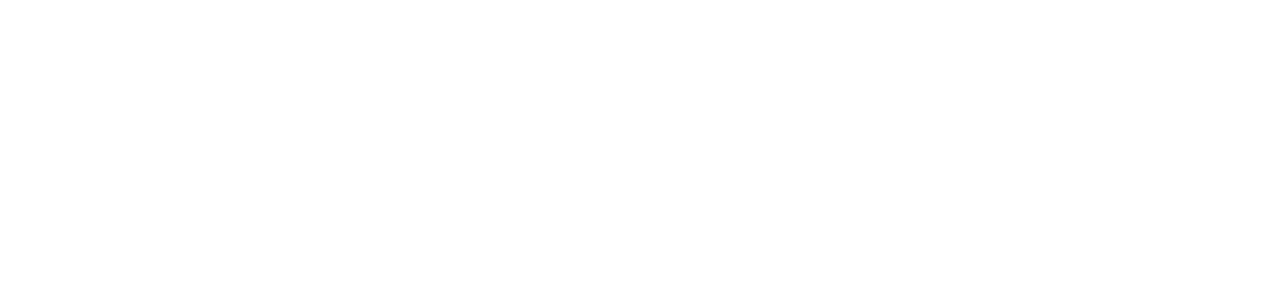
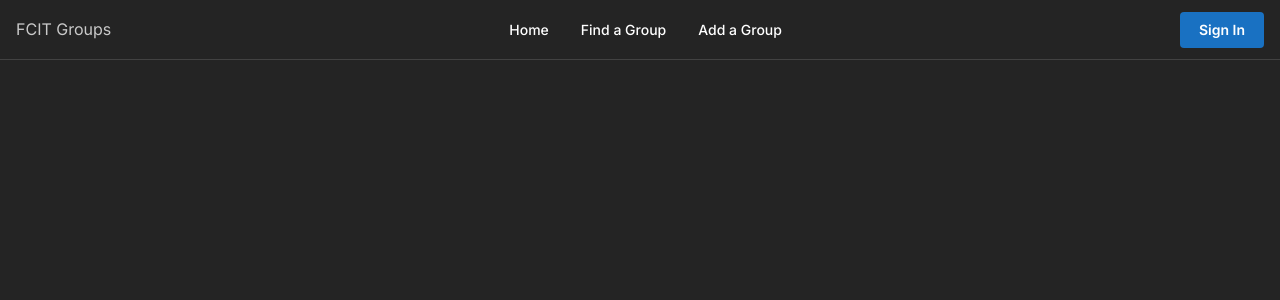
Before and after one commit to xAbdaziz/fcit-groups, a Next.js app: page / in a window 1280 px wide. Shown: the top 300 px of the page. Built offline with nearby package versions, Linux system fonts and the light colour scheme; no server answers.

Commit message:
Sign in and Gender selector.

```diff
--- /dev/null
+++ b/postcss.config.cjs
@@ -0,0 +1,14 @@
+module.exports = {
+    plugins: {
+      'postcss-preset-mantine': {},
+      'postcss-simple-vars': {
+        variables: {
+          'mantine-breakpoint-xs': '36em',
+          'mantine-breakpoint-sm': '48em',
+          'mantine-breakpoint-md': '62em',
+          'mantine-breakpoint-lg': '75em',
+          'mantine-breakpoint-xl': '88em',
+        },
+      },
+    },
+  };
--- /dev/null
+++ b/src/app/components/GenderModal.tsx
@@ -0,0 +1,68 @@
+// GenderModal.tsx
+'use client'
+import { Button, Group, Modal, Select, Text } from '@mantine/core';
+import { useState } from 'react';
+import { useSession } from 'next-auth/react';
+
+export function GenderModal() {
+	const { data: session } = useSession();
+	const [value, setValue] = useState<string | null>('');
+	const [errorMessage, setErrorMessage] = useState<string | null>('');
+	const [isModalOpen, setIsModalOpen] = useState(true);
+
+	const textStyles = {
+		marginBottom: 10,
+	};
+
+	const handleGenderSubmit = async () => {
+		if (value === '') {
+			setErrorMessage('You didn\'t select your gender');
+			return;
+		}
+
+		const genderValue = value === 'Male' ? 1 : 2;
+
+		const response = await fetch('/api/updateGender', {
+			method: 'POST',
+			headers: {
+				'Content-Type': 'application/json',
+			},
+			body: JSON.stringify({
+				email: session?.user.email,
+				gender: genderValue,
+			}),
+		});
+
+		if (!response.ok) {
+			setErrorMessage('Gender update failed');
+			return;
+		}
+
+		// Handle successful update
+		setErrorMessage(''); // Clear the error message
+		setIsModalOpen(false); // Close the modal
+	};
+
+	return (
+		<Modal opened={isModalOpen} onClose={() => { }} title="Before we start, let us get to know you better."
+			centered overlayProps={{ backgroundOpacity: 0.55, blur: 3 }}
+			trapFocus={true} closeOnEscape={false} closeOnClickOutside={false} withCloseButton={false}>
+			<Group justify="center" mt="md">
+				<Text style={textStyles}>Please enter your gender, this will help us to provide links for your section.</Text>
+				<Text style={{ ...textStyles, color: 'red' }}>Keep in mind that you won&apos;t be able to change this later on.</Text>
+			</Group>
+			<Select
+				style={{ marginBottom: 15 }}
+				label="What's your Gender?"
+				placeholder="Pick value"
+				data={['Male', 'Female']}
+				value={value}
+				onChange={setValue}
+			/>
+			<Text style={{ ...textStyles, color: 'red' }}>{errorMessage}</Text>
+			<Group justify="center" mt="md">
+				<Button onClick={handleGenderSubmit}>Submit</Button>
+			</Group>
+		</Modal>
+	);
+}
--- /dev/null
+++ b/src/app/components/Header.tsx
@@ -0,0 +1,106 @@
+// Header.tsx
+
+'use client';
+import {
+	Group,
+	Button,
+	Divider,
+	Box,
+	Burger,
+	Drawer,
+	ScrollArea,
+	rem,
+} from '@mantine/core';
+import { useDisclosure } from '@mantine/hooks';
+import Link from 'next/link';
+import classes from '~/styles/Header.module.css';
+import LoginModal from './LoginModal';
+import { signOut, useSession } from 'next-auth/react';
+
+export function Header() {
+	const [drawerOpened, { toggle: toggleDrawer, close: closeDrawer }] = useDisclosure(false);
+	const [isModalOpen, { toggle: toggleModal, close: closeModal }] = useDisclosure(false);
+
+	const {data: session} = useSession();
+
+	const handleSignInClick = () => {
+		closeDrawer();
+		toggleModal();
+	};
+
+	const handleSignOutClick = async () => {
+		await signOut({ redirect: false });
+		closeDrawer();
+		// Optionally, you can redirect the user to a specific page after sign-out
+	};
+
+	return (
+		<Box pb={120}>
+			{/* Desktop */}
+			<header className={classes.header}>
+				<Group justify="space-between" h="100%">
+					<p>FCIT Groups</p>
+					<Group h="100%" gap={0} visibleFrom="sm">
+						<Link href="#" className={classes.link}>
+							Home
+						</Link>
+						<Link href="#" className={classes.link}>
+							Find a Group
+						</Link>
+						<Link href="#" className={classes.link}>
+							Add a Group
+						</Link>
+					</Group>
+
+					<Group visibleFrom="sm">
+					{session ? (
+							<Button onClick={handleSignOutClick}>Sign Out</Button>
+						) : (
+							<Button onClick={handleSignInClick}>Sign In</Button>
+						)}
+					</Group>
+
+					<Burger opened={drawerOpened} onClick={toggleDrawer} hiddenFrom="sm" />
+				</Group>
+			</header>
+
+			{/* Mobile */}
+			<Drawer
+				opened={drawerOpened}
+				onClose={closeDrawer}
+				size="100%"
+				padding="md"
+				title="Navigation"
+				hiddenFrom="sm"
+				zIndex={1000000}
+			>
+				<ScrollArea h={`calc(100vh - ${rem(80)})`} mx="-md">
+					<Divider my="sm" />
+
+					<Link href="#" className={classes.link}>
+						Home
+					</Link>
+					<Link href="#" className={classes.link}>
+						Find a Group
+					</Link>
+					<Link href="#" className={classes.link}>
+						Add a Group
+					</Link>
+
+					<Divider my="sm" />
+
+					<Group justify="center" grow pb="xl" px="md">
+						{session ? (
+							<Button onClick={handleSignOutClick}>Sign Out</Button>
+						) : (
+							<Button onClick={handleSignInClick}>Sign In</Button>
+						)}
+					</Group>
+				</ScrollArea>
+			</Drawer>
+
+			{/* Login Modal */}
+			<LoginModal opened={isModalOpen} onClose={closeModal} />
+		</Box>
+	);
+}
--- /dev/null
+++ b/src/app/components/LoginModal.tsx
@@ -0,0 +1,52 @@
+import React, { useState } from 'react';
+import { Modal, TextInput, Button, Group, Text } from '@mantine/core';
+import { useForm } from '@mantine/form';
+import { signIn } from "next-auth/react";
+
+
+function LoginModal({ opened, onClose }: { opened: boolean; onClose: () => void; }) {
+	const [pressedSignIn, setPressedSignIn] = useState(false);
+	const form = useForm({
+		initialValues: {
+			email: '',
+		},
+		validate: {
+			email: (value) =>
+				/^[^\s@]+@stu\.kau\.edu\.sa$/.test(value)
+					? null
+					: 'Invalid email, please enter a valid KAU email address.',
+		},
+	});
+
+
+	const handleSignIn = async (email: string) => {
+		signIn("email", { email, redirect: false }).then(() => {
+			setPressedSignIn(true)
+		});
+	}
+
+	return (
+		<Modal opened={opened} onClose={onClose} title="Log in" centered overlayProps={{ backgroundOpacity: 0.55, blur: 3, }}
+		trapFocus={true} closeOnEscape={!pressedSignIn} closeOnClickOutside={!pressedSignIn} withCloseButton={!pressedSignIn}
+		>
+			<form onSubmit={form.onSubmit((values) => handleSignIn(values.email))}>
+				<Text size="md" style={{ marginBottom: '20px' }}>
+					In order to use this website, you must sign in with your university email.
+				</Text>
+				<TextInput withAsterisk label="Email" {...form.getInputProps('email')} />
+
+				<Group justify="center" mt="md">
+					<Button type="submit" disabled={pressedSignIn}>Submit</Button>
+				</Group>
+
+				{pressedSignIn && (
+					<Text size="sm" style={{ marginTop: '10px', textAlign: 'center' }}>
+						Please check your email to sign in. If you don&apos;t see the email, please check your spam folder.
+					</Text>
+				)}
+			</form>
+		</Modal>
+	);
+}
+
+export default LoginModal;
--- /dev/null
+++ b/src/app/components/SessionProvider.tsx
@@ -0,0 +1,3 @@
+'use client';
+import { SessionProvider } from "next-auth/react";
+export default SessionProvider
--- a/src/app/layout.tsx
+++ b/src/app/layout.tsx
@@ -1,6 +1,13 @@
 import "~/styles/globals.css";
+import '@mantine/core/styles.css';
 
+import { ColorSchemeScript, MantineProvider } from '@mantine/core';
 import { Inter } from "next/font/google";
+import { Header } from "~/app/components/Header";
+
+import SessionProvider from "~/app/components/SessionProvider";
+import { getServerAuthSession } from "~/server/auth";
+import { GenderModal } from "./components/GenderModal";
 
 const inter = Inter({
   subsets: ["latin"],
@@ -12,14 +19,26 @@
   icons: [{ rel: "icon", url: "/favicon.ico" }],
 };
 
-export default function RootLayout({
+export default async function RootLayout({
   children,
 }: {
   children: React.ReactNode;
 }) {
+  const session = await getServerAuthSession();
   return (
     <html lang="en">
-      <body className={inter.className}>{children}</body>
+      <head>
+        <ColorSchemeScript />
+      </head>
+      <body className={inter.className}>
+        <SessionProvider session={session}>
+          <MantineProvider defaultColorScheme="dark">
+            <Header />
+            {session?.user.gender === 0 && <GenderModal />}
+            {children}
+          </MantineProvider>
+        </SessionProvider>
+      </body>
     </html>
   );
 }
--- /dev/null
+++ b/src/styles/Header.module.css
@@ -0,0 +1,27 @@
+.header {
+  height: rem(60px);
+  padding-left: var(--mantine-spacing-md);
+  padding-right: var(--mantine-spacing-md);
+  border-bottom: rem(1px) solid light-dark(var(--mantine-color-gray-3), var(--mantine-color-dark-4));
+}
+
+.link {
+  display: flex;
+  align-items: center;
+  height: 100%;
+  padding-left: var(--mantine-spacing-md);
+  padding-right: var(--mantine-spacing-md);
+  text-decoration: none;
+  color: light-dark(var(--mantine-color-black), var(--mantine-color-white));
+  font-weight: 500;
+  font-size: var(--mantine-font-size-sm);
+
+  @media (max-width: $mantine-breakpoint-sm) {
+    height: rem(42px);
+    width: 100%;
+  }
+
+  @mixin hover {
+    background-color: light-dark(var(--mantine-color-gray-0), var(--mantine-color-dark-6));
+  }
+}
```
Also changed, not shown: package.json (+9 -0 lines), src/app/page.tsx (+5 -3 lines), 1 other file (tests, documents, lock files or other folders).
